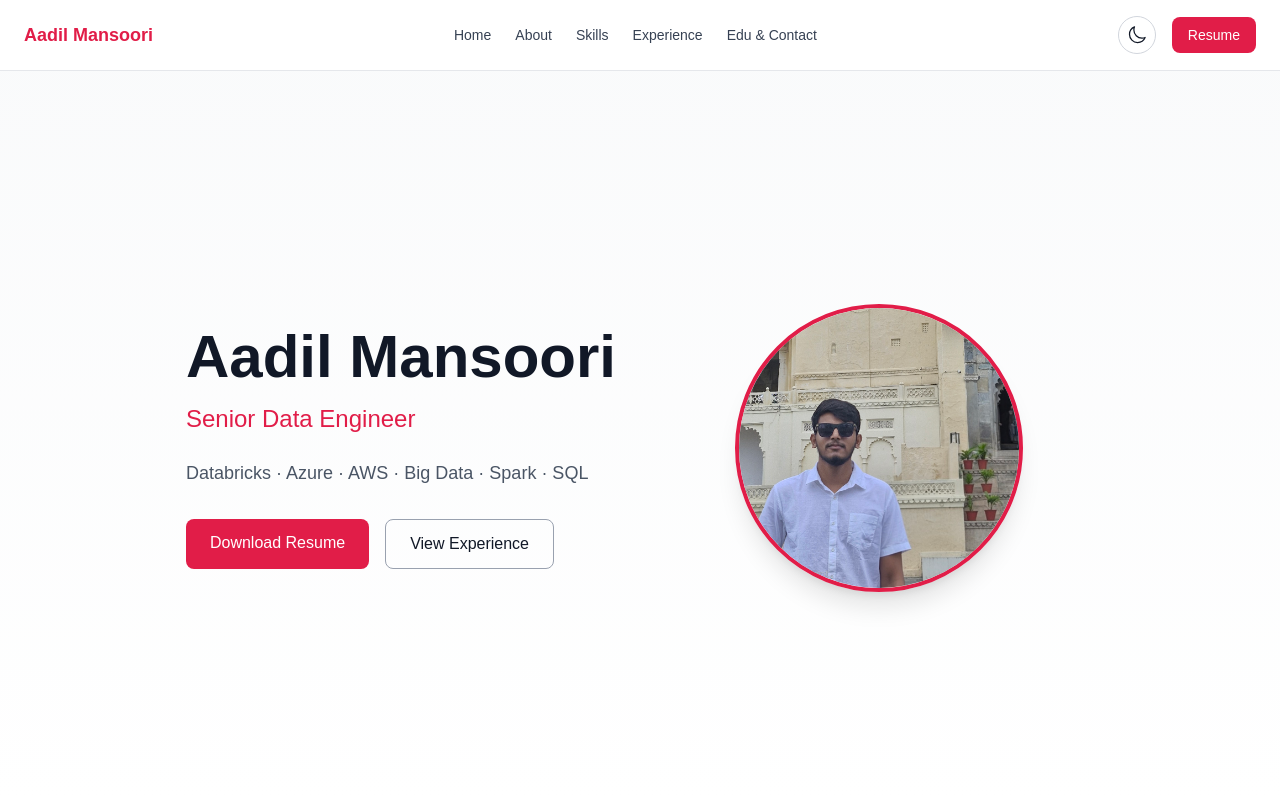
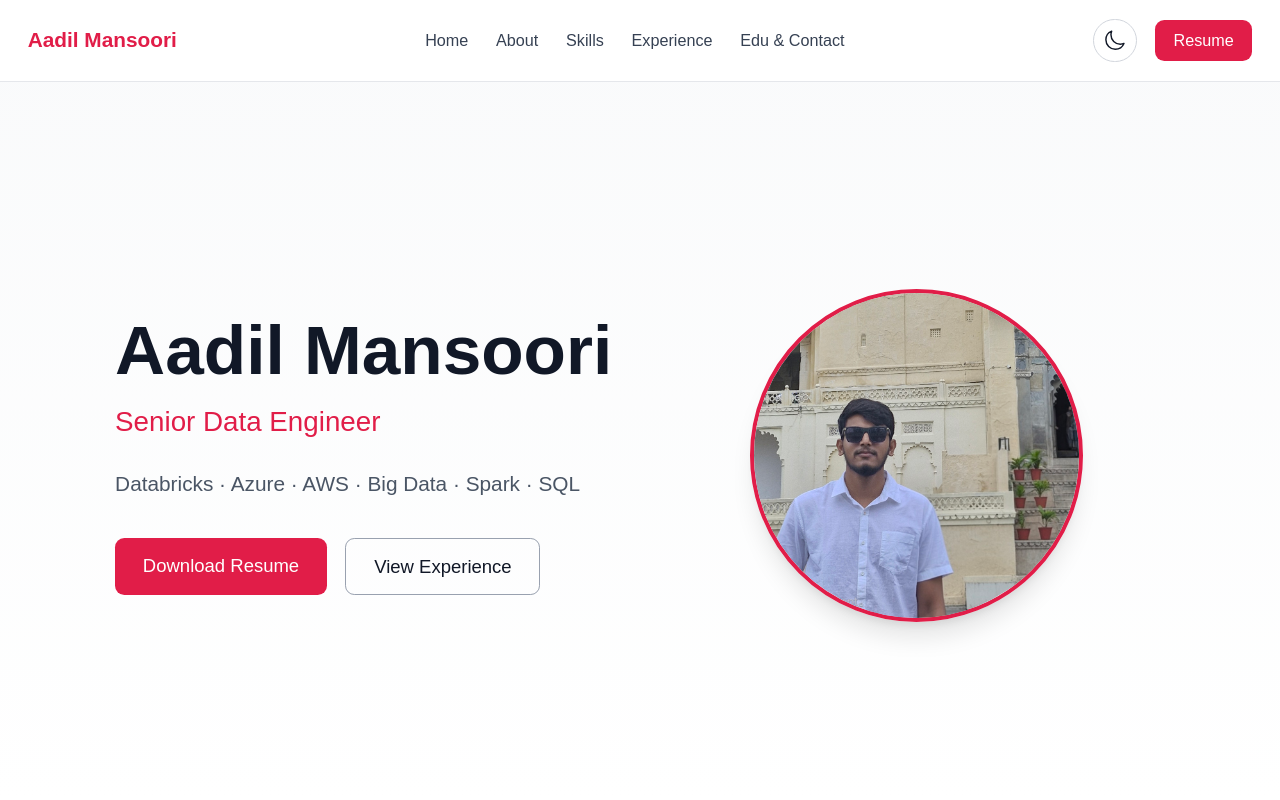
Before and after one commit to Data-with-Aadil/aadil-portfolio-dataengineer, a Next.js app: page / in a window 1280 px wide. Shown: the top 800 px of the page. Built offline with nearby package versions, Linux system fonts and the light colour scheme.

Commit message:
Update globals.css

```diff
--- a/app/globals.css
+++ b/app/globals.css
@@ -1,5 +1,7 @@
 @import "tailwindcss";
-
+html {
+  font-size: 18.5px;
+}
 :root {
   --background: #ffffff;
   --foreground: #171717;
```
